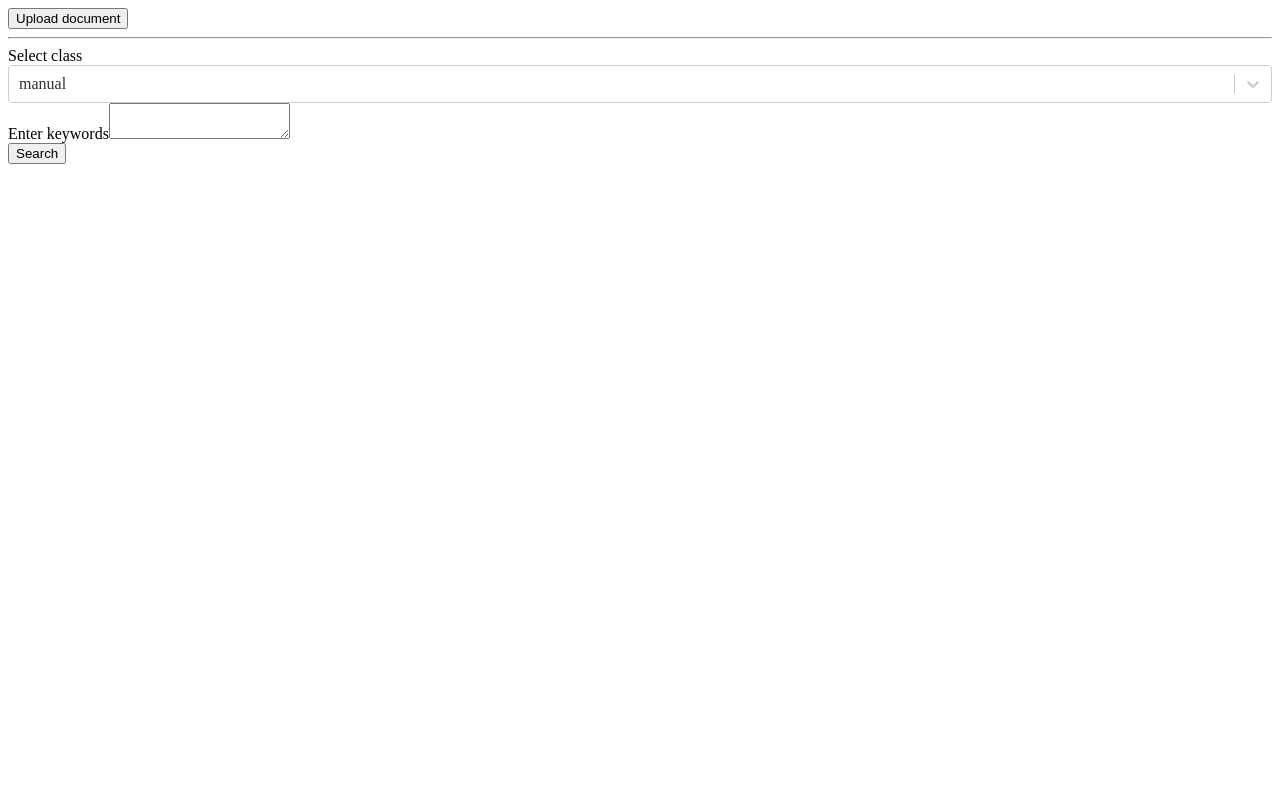
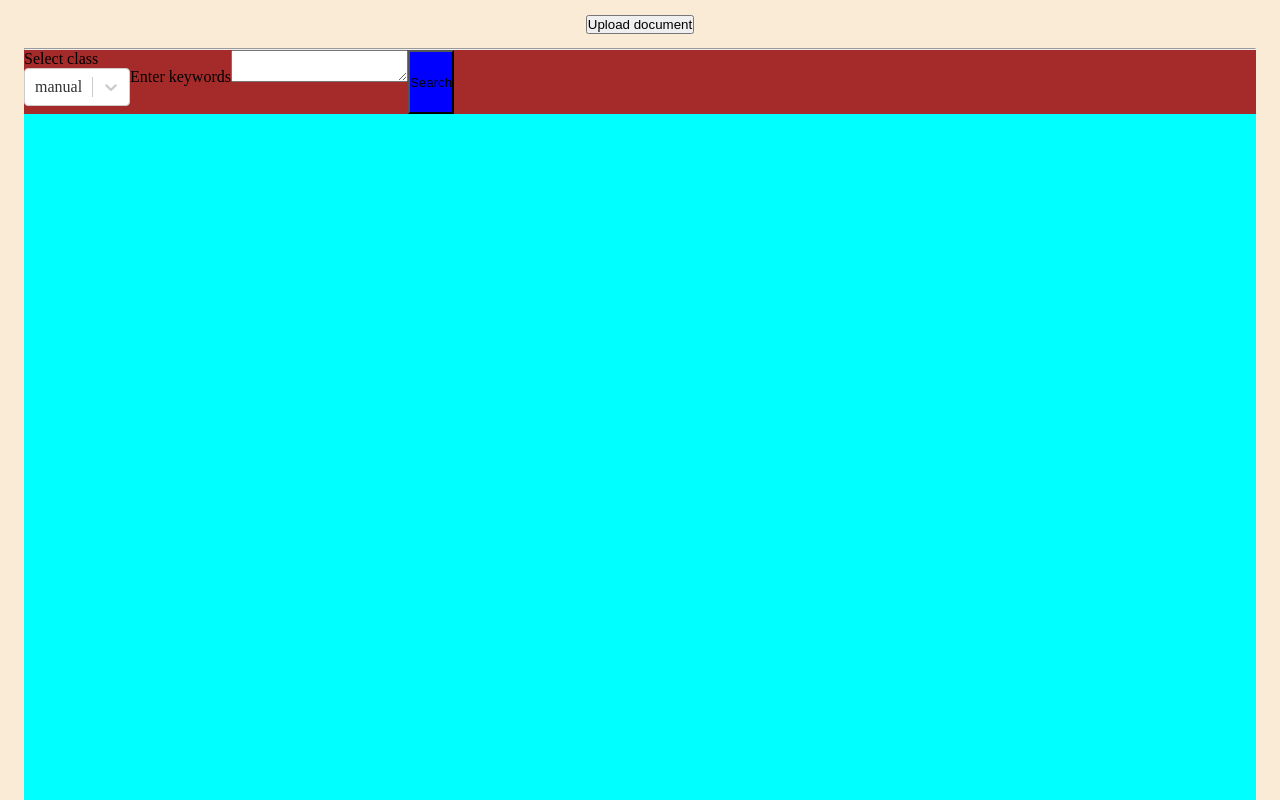
Before and after one commit to Naz2204/Texts_KPI, a React (Vite) app in the folder frontend/: page / in a window 1280 px wide. Built offline with nearby package versions, Linux system fonts and the light colour scheme.

Commit message:
Початок css

```diff
--- a/frontend/src/index.css
+++ b/frontend/src/index.css
@@ -1,3 +1,40 @@
 * {
+  margin: 0;
+  padding: 0;
   box-sizing: border-box;
 }
+
+body {
+  height: 100vh;
+  display: flex;
+  flex-direction: column;
+}
+
+#root {
+  background-color: antiquewhite;
+  flex: 1;
+  padding: 0 3vh;
+  display: flex;
+  flex-direction: column;
+}
+
+header {
+  height: 6vh;
+  display: flex;
+  justify-content: center;
+  align-items: center;
+}
+
+main {
+  flex: 1;
+  background-color: aqua;
+}
+
+#search-bar {
+  height: 8vh;
+  background-color: brown;
+  display: flex;
+  button {
+    background-color: blue;
+  }
+}
--- a/frontend/src/pages/MainPage/SearchDocuments.tsx
+++ b/frontend/src/pages/MainPage/SearchDocuments.tsx
@@ -12,6 +12,7 @@ import {
   type SetStateAction
 } from 'react';
 import { availableClasses } from '../../config/availableClasses';
+import '../../index.css'
 
 interface Params {
   setDocuments: Dispatch<SetStateAction<IDocument[]>>;
@@ -77,8 +78,8 @@ export default function SearchDocuments({ setDocuments }: Params) {
   };
 
   return (
-    <div>
-      <div>
+    <div id="search-bar">
+      <div id="class-filter">
         <label>Select class</label>
         <Select
           defaultValue={state.doc_class}
@@ -87,7 +88,7 @@ export default function SearchDocuments({ setDocuments }: Params) {
         />
       </div>
       {!areTagsFetching && (
-        <div>
+        <div id="tag-filter">
           <label>Select tags</label>
           <Select
             defaultValue={state.tags}
@@ -97,7 +98,7 @@ export default function SearchDocuments({ setDocuments }: Params) {
           />
         </div>
       )}
-      <div>
+      <div id="keyword-filter">
         <label>Enter keywords</label>
         <textarea onChange={handleSetKeywords} />
       </div>
```
Also changed, not shown: 1 other file (tests, documents, lock files or other folders).
